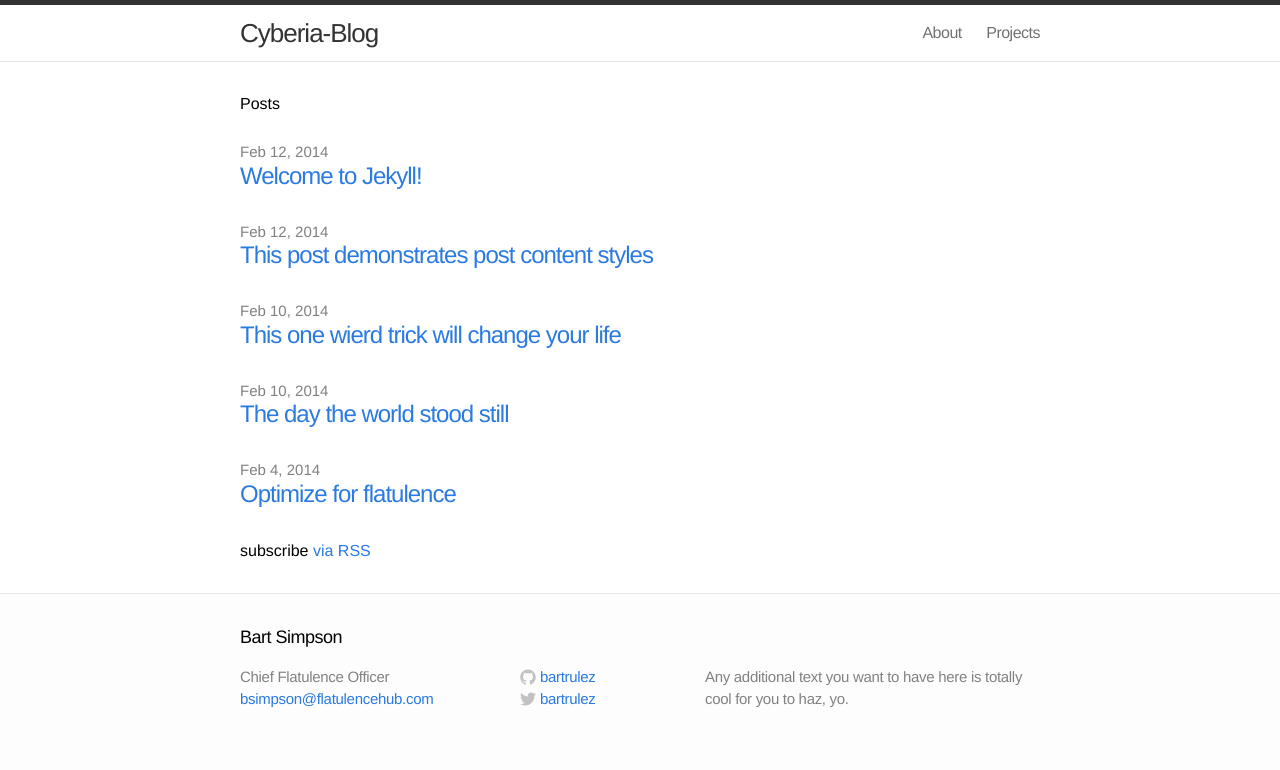
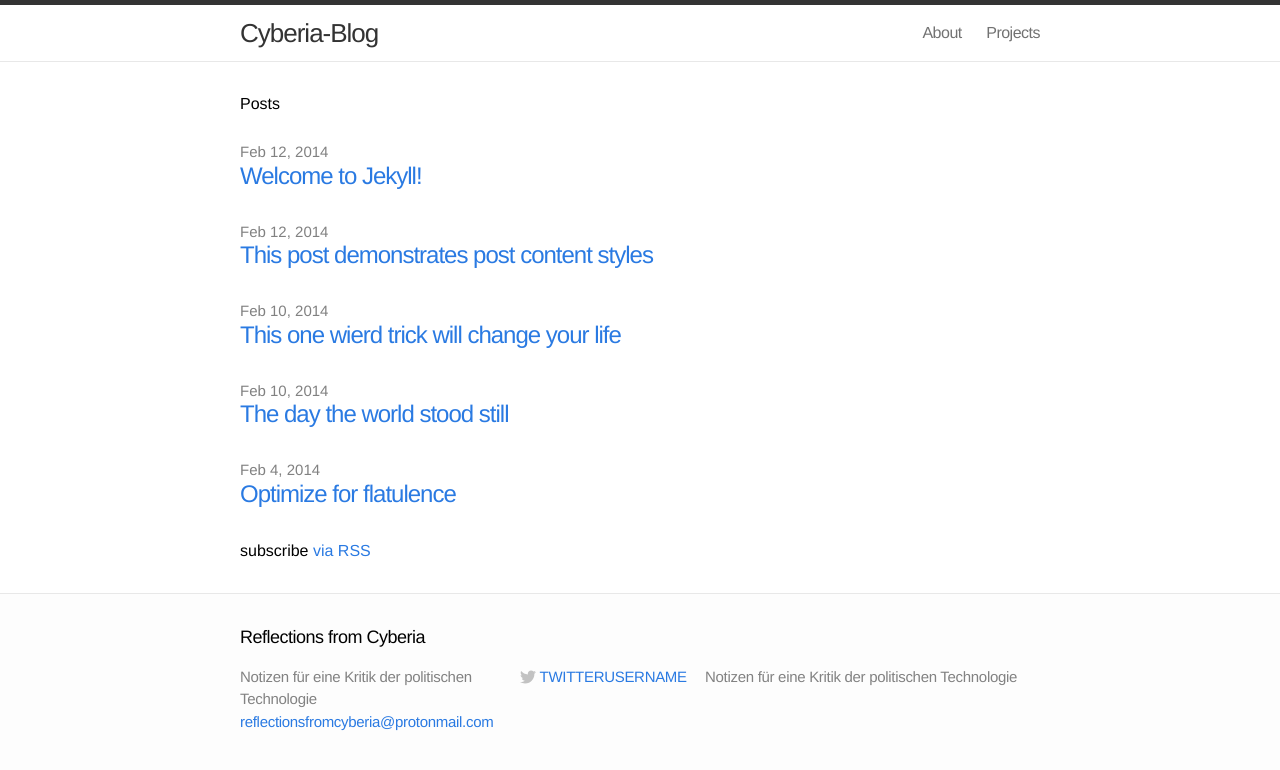
Before and after one commit to reflectionsfromcyberia/reflectionsfromcyberia.github.io, a Jekyll site: the page built from index.html, in a window 1280 px wide. Shown: the top 770 px of the page. Built offline with Jekyll 4.4.1, drawn with Linux system fonts in a browser that asks for light colours; Markdown is read by kramdown in place of the engine named in the settings.

Commit message:
Update footer.html

```diff
--- a/_includes/footer.html
+++ b/_includes/footer.html
@@ -2,36 +2,17 @@
 
   <div class="wrap">
 
-    <h2 class="footer-heading">Bart Simpson</h2>
+    <h2 class="footer-heading">Reflections from Cyberia</h2>
 
     <div class="footer-col-1 column">
       <ul>
-        <li>Chief Flatulence Officer</li>
-        <li><a href="mailto:bsimpson@flatulencehub.com">bsimpson@flatulencehub.com</a></li>
+        <li>Notizen für eine Kritik der politischen Technologie</li>
+        <li><a href="mailto:reflectionsfromcyberia@protonmail.com">reflectionsfromcyberia@protonmail.com</a></li>
       </ul>
     </div>
 
     <div class="footer-col-2 column">
       <ul>
-        <li>
-          <a href="https://github.com/yourusername">
-            <span class="icon github">
-              <svg version="1.1" class="github-icon-svg" xmlns="http://www.w3.org/2000/svg" xmlns:xlink="http://www.w3.org/1999/xlink" x="0px" y="0px"
-                 viewBox="0 0 16 16" enable-background="new 0 0 16 16" xml:space="preserve">
-                <path fill-rule="evenodd" clip-rule="evenodd" fill="#C2C2C2" d="M7.999,0.431c-4.285,0-7.76,3.474-7.76,7.761
-                c0,3.428,2.223,6.337,5.307,7.363c0.388,0.071,0.53-0.168,0.53-0.374c0-0.184-0.007-0.672-0.01-1.32
-                c-2.159,0.469-2.614-1.04-2.614-1.04c-0.353-0.896-0.862-1.135-0.862-1.135c-0.705-0.481,0.053-0.472,0.053-0.472
-                c0.779,0.055,1.189,0.8,1.189,0.8c0.692,1.186,1.816,0.843,2.258,0.645c0.071-0.502,0.271-0.843,0.493-1.037
-                C4.86,11.425,3.049,10.76,3.049,7.786c0-0.847,0.302-1.54,0.799-2.082C3.768,5.507,3.501,4.718,3.924,3.65
-                c0,0,0.652-0.209,2.134,0.796C6.677,4.273,7.34,4.187,8,4.184c0.659,0.003,1.323,0.089,1.943,0.261
-                c1.482-1.004,2.132-0.796,2.132-0.796c0.423,1.068,0.157,1.857,0.077,2.054c0.497,0.542,0.798,1.235,0.798,2.082
-                c0,2.981-1.814,3.637-3.543,3.829c0.279,0.24,0.527,0.713,0.527,1.437c0,1.037-0.01,1.874-0.01,2.129
-                c0,0.208,0.14,0.449,0.534,0.373c3.081-1.028,5.302-3.935,5.302-7.362C15.76,3.906,12.285,0.431,7.999,0.431z"/>
-              </svg>
-            </span>
-            <span class="username">bartrulez</span>
-          </a>
-        </li>
         <li>
           <a href="https://twitter.com/yourusername">
             <span class="icon twitter">
@@ -46,14 +27,14 @@
                 c6.015,0,9.304-4.983,9.304-9.304c0-0.142-0.003-0.283-0.009-0.423C14.976,4.29,15.531,3.714,15.969,3.058z"/>
               </svg>
             </span>
-            <span class="username">bartrulez</span>
+            <span class="username">TWITTERUSERNAME</span>
           </a>
         </li>
       </ul>
     </div>
 
     <div class="footer-col-3 column">
-      <p class="text">Any additional text you want to have here is totally cool for you to haz, yo.</p>
+      <p class="text">Notizen für eine Kritik der politischen Technologie</p>
     </div>
 
   </div>
```
